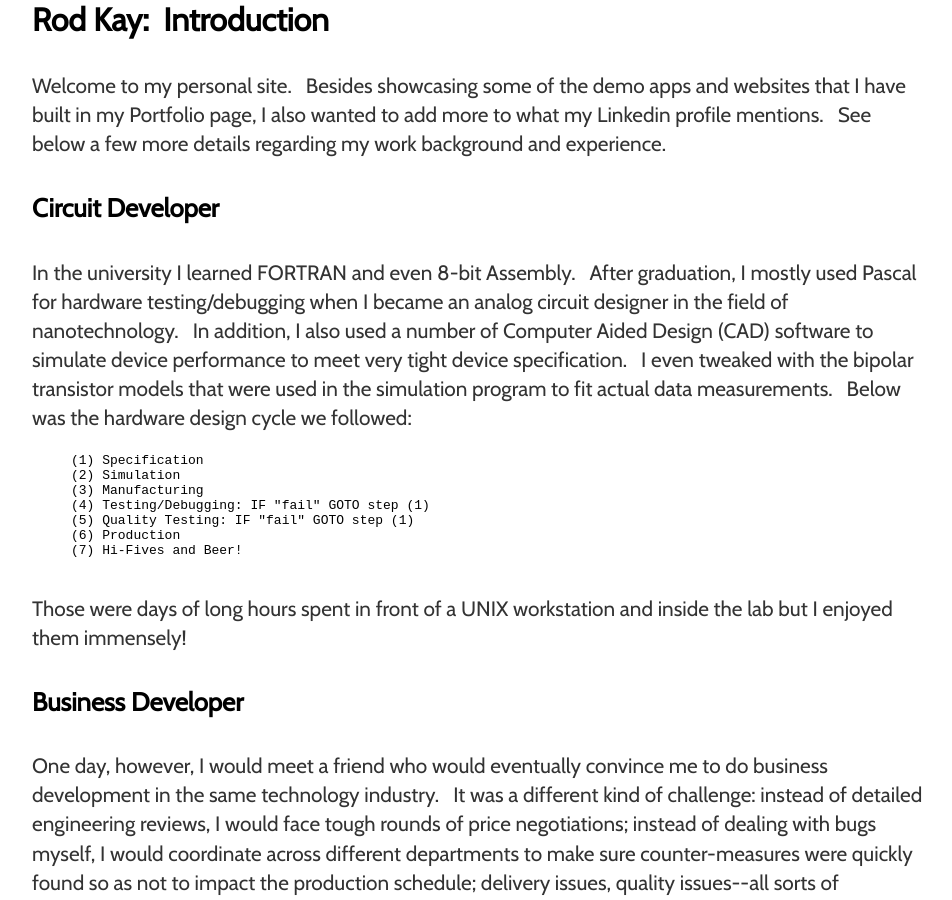
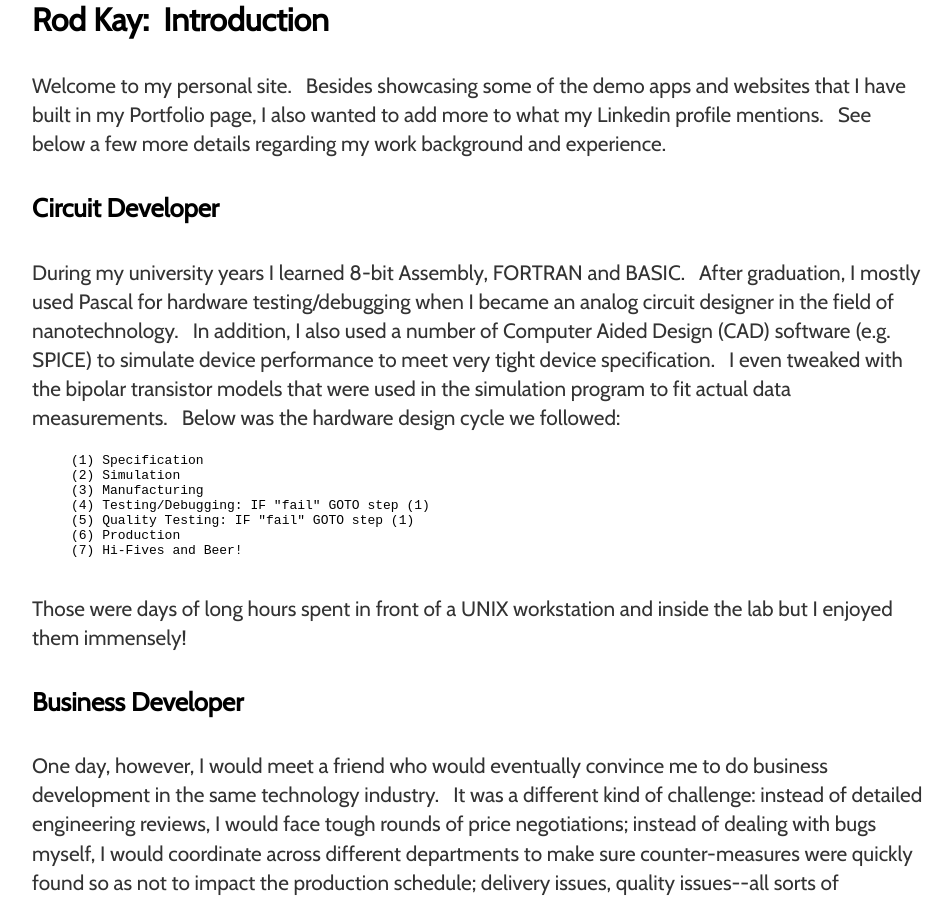
Before and after one commit to rodstaff/rodstaff.github.io, a Jekyll site: the page built from index.html, in a window 1280 px wide and 900 px high, scrolled down 447 px. Shown: the whole window, without its empty margins (160-1112 px from the left). Built offline with Jekyll 4.4.1, drawn with Linux system fonts in a browser that asks for light colours.

Commit message:
corrected Home/Hardware view

```diff
--- a/index.html
+++ b/index.html
@@ -9,7 +9,7 @@
      <h3>Rod Kay:&nbsp;&nbsp;Introduction</h3>
      <p>Welcome to my personal site. &nbsp;&nbsp;Besides showcasing some of the demo apps and websites that I have built in my Portfolio page, I also wanted to add more to what my Linkedin profile mentions. &nbsp;&nbsp;See below a few more details regarding my work background and experience.</p>
      <h4>Circuit Developer</h4>
-     <p>In the university I learned FORTRAN and even 8-bit Assembly. &nbsp;&nbsp;After graduation, I mostly used Pascal for hardware testing/debugging when I became an analog circuit designer in the field of nanotechnology. &nbsp;&nbsp;In addition, I also used a number of Computer Aided Design (CAD) software to simulate device performance to meet very tight device specification.  &nbsp;&nbsp;I even tweaked with the bipolar transistor models that were used in the simulation program to fit actual data measurements.  &nbsp;&nbsp;Below was the hardware design cycle we followed:</p>
+     <p>During my university years I learned 8-bit Assembly, FORTRAN and BASIC. &nbsp;&nbsp;After graduation, I mostly used Pascal for hardware testing/debugging when I became an analog circuit designer in the field of nanotechnology. &nbsp;&nbsp;In addition, I also used a number of Computer Aided Design (CAD) software (e.g. SPICE) to simulate device performance to meet very tight device specification.  &nbsp;&nbsp;I even tweaked with the bipolar transistor models that were used in the simulation program to fit actual data measurements.  &nbsp;&nbsp;Below was the hardware design cycle we followed:</p>
      <pre>
      (1) Specification
      (2) Simulation
```
